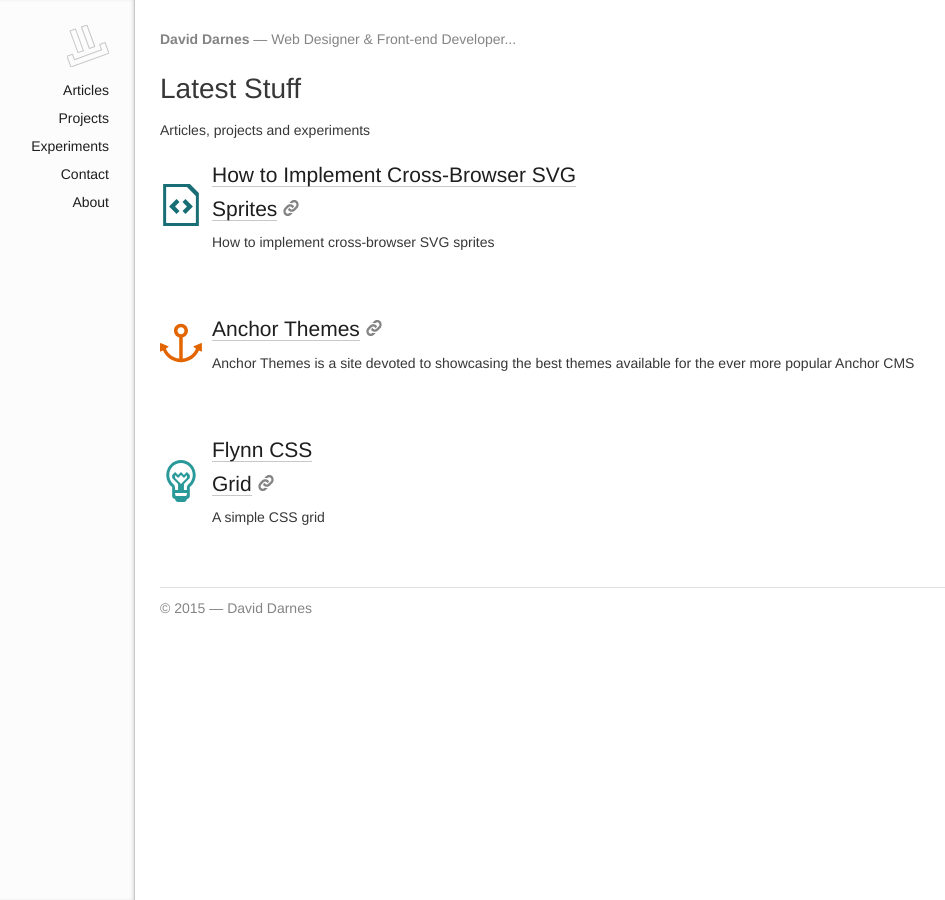
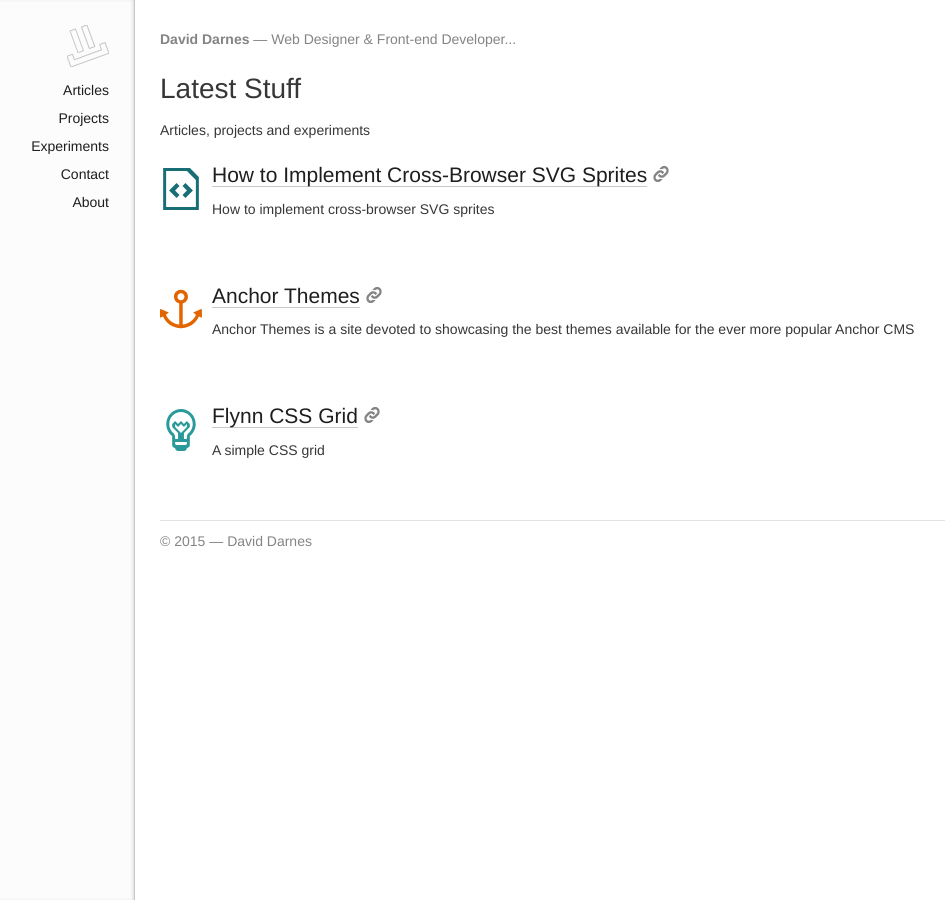
Before and after one commit to daviddarnes/daviddarnes.github.io, a Jekyll site: the page built from index.md, in a window 1280 px wide. Shown: the whole page, without its empty margins (121-1066 px from the left). Built offline with Jekyll 4.4.1, drawn with Linux system fonts in a browser that asks for light colours.

Commit message:
Firefox bug fixes, svg and flexbox

```diff
--- a/_includes/main_nav.html
+++ b/_includes/main_nav.html
@@ -10,8 +10,8 @@
 						<svg class="icon  icon--main">
 							<use xlink:href="#{{ item.icon }}"{% if post.colour %} fill="{{ post.colour }}"{% endif %}></use>
 						</svg>
-						<span class="title  item__title">{{ item.title }}</span>
-					</a>
+					<span class="title  item__title">{{ item.title }}</span></a>
+
 				</li>
 			{% endfor %}
 
--- a/css/styles.scss
+++ b/css/styles.scss
@@ -66,8 +66,8 @@
 svg {
 	stroke-linecap: round;
 	stroke-linejoin: round;
-	max-width: 18px;
-	max-height: 18px;
+	width: 18px;
+	height: 18px;
 }
 
 .icon {
@@ -75,14 +75,14 @@
 	transition: .2s;
 	stroke-width: 0.5;
 	&--logo {
-		max-width: 42px;
-		max-height: 42px;
+		width: 42px;
+		height: 42px;
 		fill: transparent;
 	}
 	&--main {
 		vertical-align: middle;
-		max-width: 20px;
-		max-height: 20px;
+		width: 20px;
+		height: 20px;
 	}
 	&--network {
 		vertical-align: text-top;
@@ -94,14 +94,14 @@
 	&--link {
 		vertical-align: baseline;
 		fill: lighten($text-colour, 30%);
-		max-width: 16px;
-		max-height: 16px;
+		width: 16px;
+		height: 16px;
 		margin-right: -22px;
 	}
 	&--article {
 		fill: $text-colour;
-		max-width: 42px;
-		max-height: 42px;
+		width: 42px;
+		height: 42px;
 		display: inline-block;
 		margin-right: 10px;
 	}
@@ -118,10 +118,12 @@
 	&__onload {
 		stroke: $border-colour;
 		-webkit-animation: outline 3s ease;
+		-moz-animation: outline 3s ease;
 		-webkit-animation-iteration-count: 1;
 	}
 	&__fade {
 		-webkit-animation: fade 3s ease;
+		-moz-animation: fade 3s ease;
 	}
 	&__hover {
 		stroke: $text-colour;
@@ -154,6 +156,19 @@
 	100%{ stroke-dashoffset: 0; }
 }
 
+@-moz-keyframes fade {
+	0%	{ stroke-dashoffset: 122; stroke: $border-colour; fill: transparent; }
+	25%	{ stroke-dashoffset: 122; stroke: $border-colour; fill: transparent; }
+	75%	{ stroke-dashoffset: 0;	  stroke: $border-colour; fill: transparent; }
+	100%{ stroke-dashoffset: 0;	  stroke: transparent; 	  fill: auto; }
+}
+
+@-moz-keyframes outline {
+	0%	{ stroke-dashoffset: 122; }
+	25%	{ stroke-dashoffset: 122; }
+	100%{ stroke-dashoffset: 0; }
+}
+
 
 // Header and footer
 .header {
@@ -178,6 +193,7 @@
 	// Article header
 	&--article {
 		display: inline-block;
+		flex: 1;
 	}
 }
 
@@ -246,7 +262,7 @@
 		&:after {
 			content: "";
 			position: absolute;
-			right: -18px;
+			right: -17px;
 			top: 1px;
 			height: 0;
 			width: 0;
@@ -254,10 +270,10 @@
 		}
 		&:before {
 			border-right-color: $border-colour;
-			right: -17px;
 		}
 		&:after {
 			border-right-color: $background-colour;
+			right: -18px;
 		}
 	}
 	&--unstyled,
@@ -343,6 +359,7 @@
 	.main {
 		width: auto;
 		margin-left: 60px;
+		padding: 15px 20px;
 	}
 	.item__title {
 		display: none;
```
